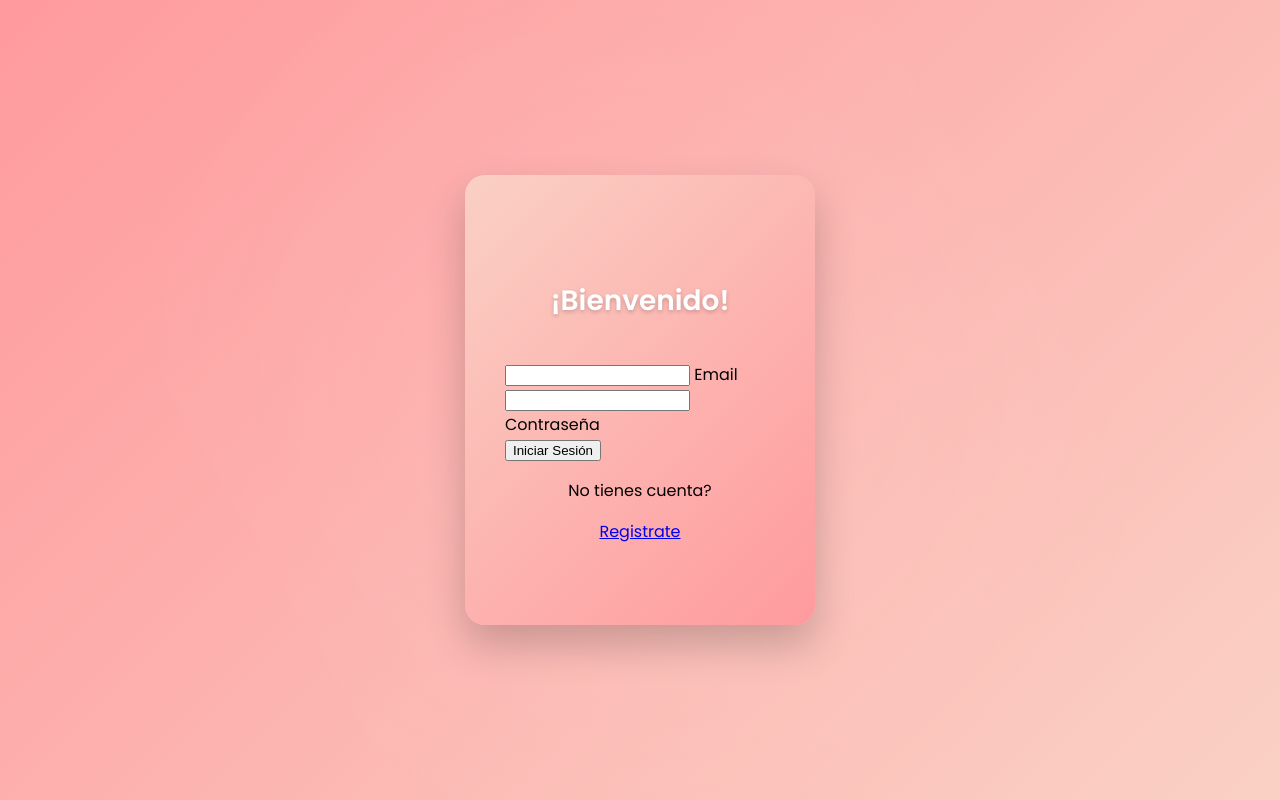
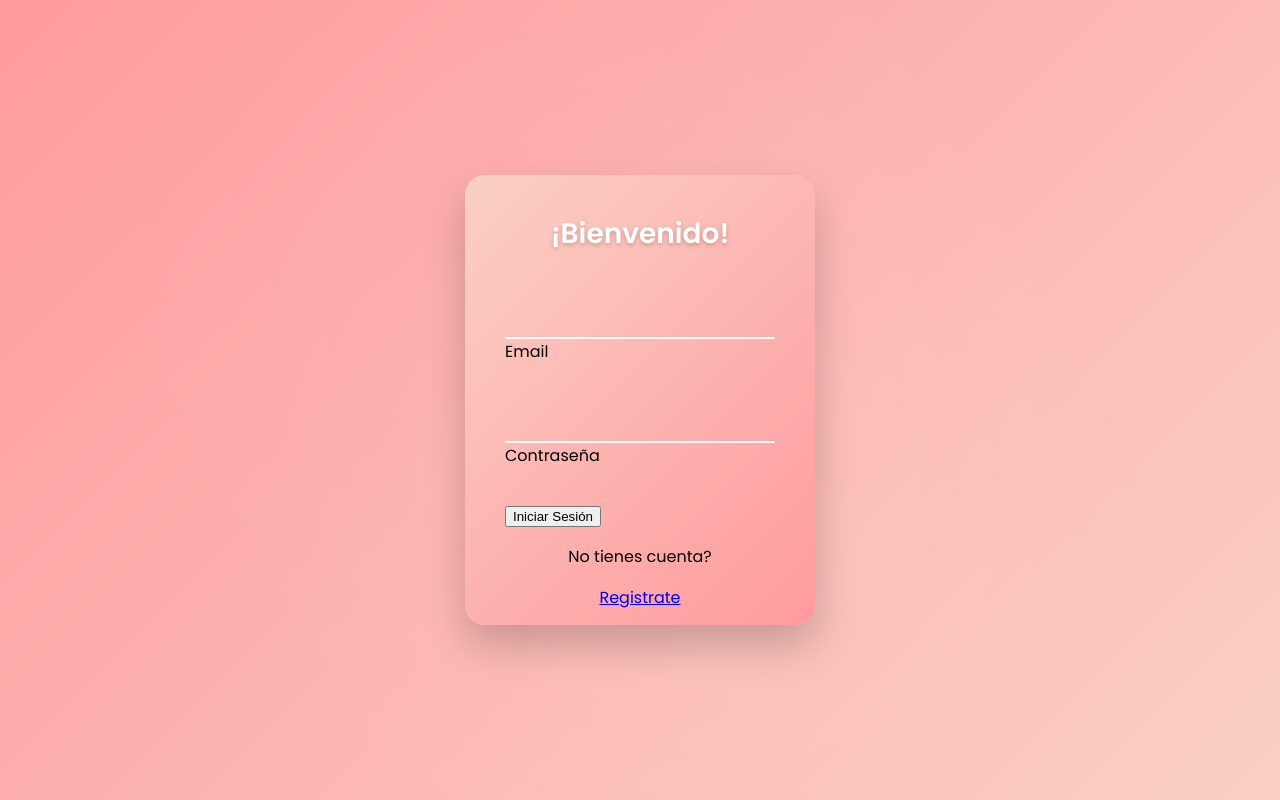
Before and after one commit to svanrell/Proyecto_Entornos_de_Desarrollo, a plain HTML site: page index.html in a window 1280 px wide. Shown: the top 800 px of the page. Drawn offline with Linux system fonts and the light colour scheme; files whose address does not match are found by name.

Commit message:
añado el estilo .input-group y estilos para la etiqueta input

```diff
--- a/assets/css/style.css
+++ b/assets/css/style.css
@@ -72,10 +72,31 @@ h2 {
     text-shadow: 0 2px 4px rgba(0,0,0,0.2);
     animation: fadeInDown 1s ease;
 }
-
 @keyframes fadeInDown {
     0% { opacity: 0; transform: translateY(-20px); }
     100% { opacity: 1; transform: translateY(0); }
+}
+.input-group {
+    position: relative;
+    margin-bottom: 35px;
+    width: 100%;
+}
+
+input {
+    width: 100%;
+    padding: 12px 0;
+    border: none;
+    border-bottom: 2px solid #fff;
+    background: transparent;
+    font-size: 16px;
+    color: #fff;
+    transition: border-color 0.3s, box-shadow 0.3s;
+}
+
+input:focus {
+    outline: none;
+    border-color: #fecfef;
+    box-shadow: 0 0 10px rgba(255, 255, 255, 0.8);
 }
 /*Estilos para la pagina de la tienda*/
 .store-body {
```
